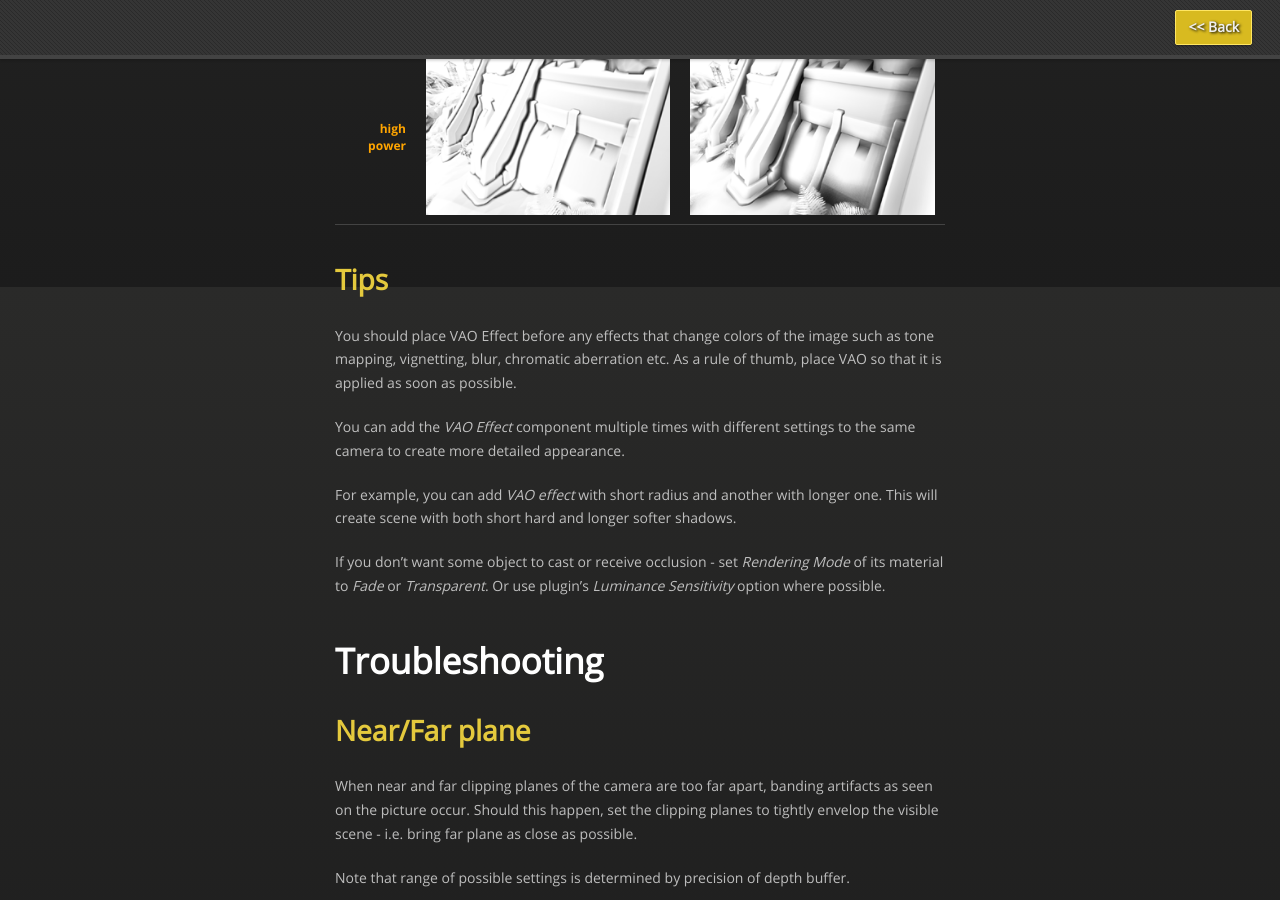
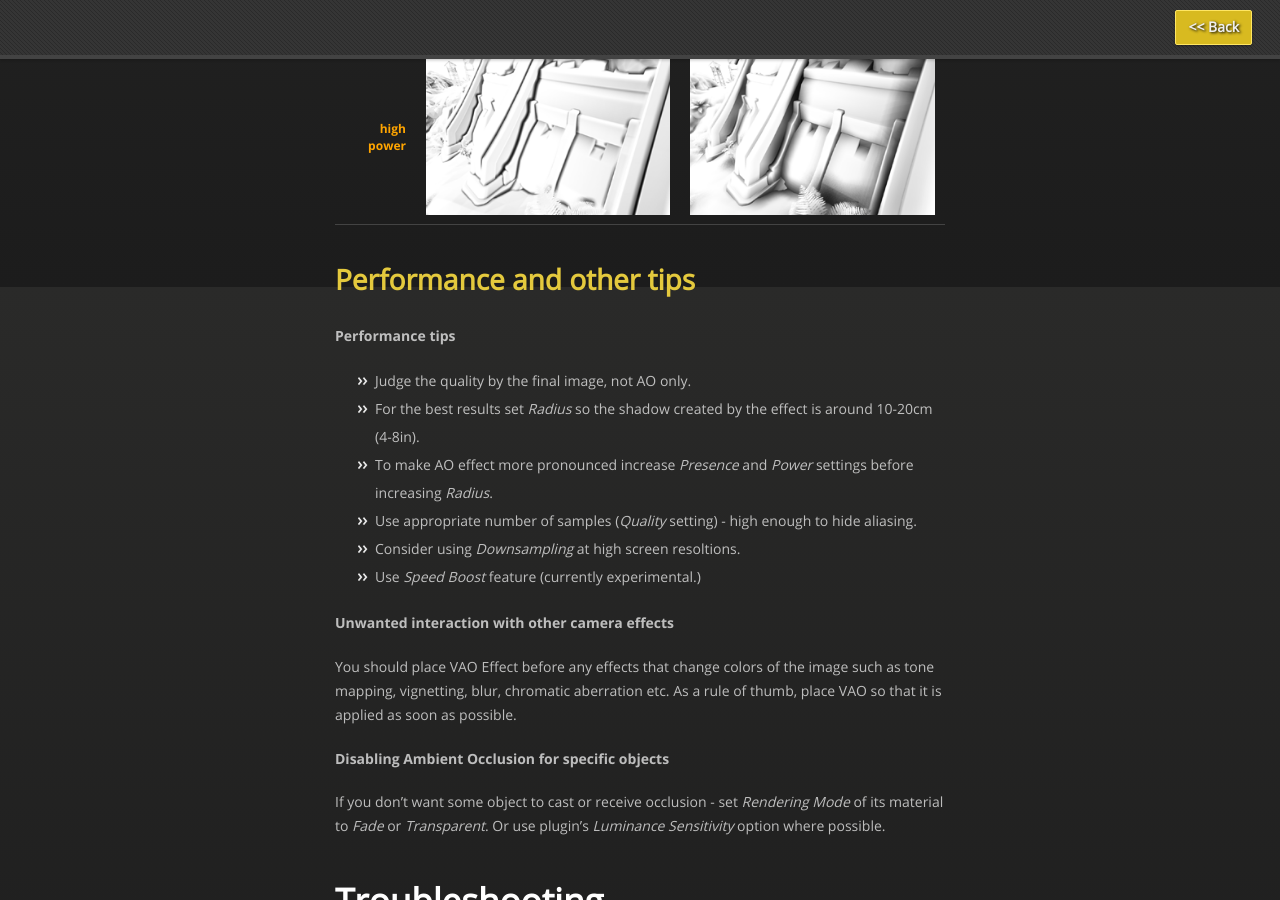
Before and after one commit to projectwilberforce/projectwilberforce.github.io, a Jekyll site: the page built from vaomanual/index.md, in a window 1280 px wide and 900 px high, scrolled down 6913 px. Built offline with Jekyll 4.4.1, drawn with Linux system fonts in a browser that asks for light colours; nearby versions of some CDN libraries; some of the changed text lies outside the part shown.

Commit message:
performance tips for vao

```diff
--- a/vaomanual/index.md
+++ b/vaomanual/index.md
@@ -8,7 +8,7 @@ title: VAO Unity plugin User Guide
 - [Installation](#installation)
 - [How to use](#how-to-use)
     - [Parameters](#parameters)
-    - [Tips](#tips)
+    - [Performance Tips](#tips)
 - [Troubleshooting](#troubleshooting)
     - [Near/Far Plane](#nearfar-plane)
     - [Attaching Shader](#attaching-shader)
@@ -147,13 +147,22 @@ Use for development to display only ambient occlusion component.
 | **high power**  | ![](21.png)     | ![](22.png)
 
 
-## Tips
+## Performance and other tips
+
+**Performance tips**
+
+- Judge the quality by the final image, not AO only.
+- For the best results set *Radius* so the shadow created by the effect is around 10-20cm (4-8in).
+- To make AO effect more pronounced increase *Presence* and *Power* settings before increasing *Radius*.
+- Use appropriate number of samples (*Quality* setting) - high enough to hide aliasing.
+- Consider using *Downsampling* at high screen resoltions.
+- Use *Speed Boost* feature (currently experimental.)
+
+**Unwanted interaction with other camera effects**
 
 You should place VAO Effect before any effects that change colors of the image such as tone mapping, vignetting, blur, chromatic aberration etc. As a rule of thumb, place VAO so that it is applied as soon as possible.
 
-You can add the *VAO Effect* component multiple times with different settings to the same camera to create more detailed appearance.
-
-For example, you can add *VAO effect* with short radius and another with longer one. This will create scene with both short hard and longer softer shadows.
+**Disabling Ambient Occlusion for specific objects**
 
 If you don't want some object to cast or receive occlusion - set *Rendering Mode* of its material to *Fade* or *Transparent*. Or use plugin's *Luminance Sensitivity* option where possible.
 
```
Also changed, not shown: other parts of vaomanual/index.md (+1 -1 lines).
